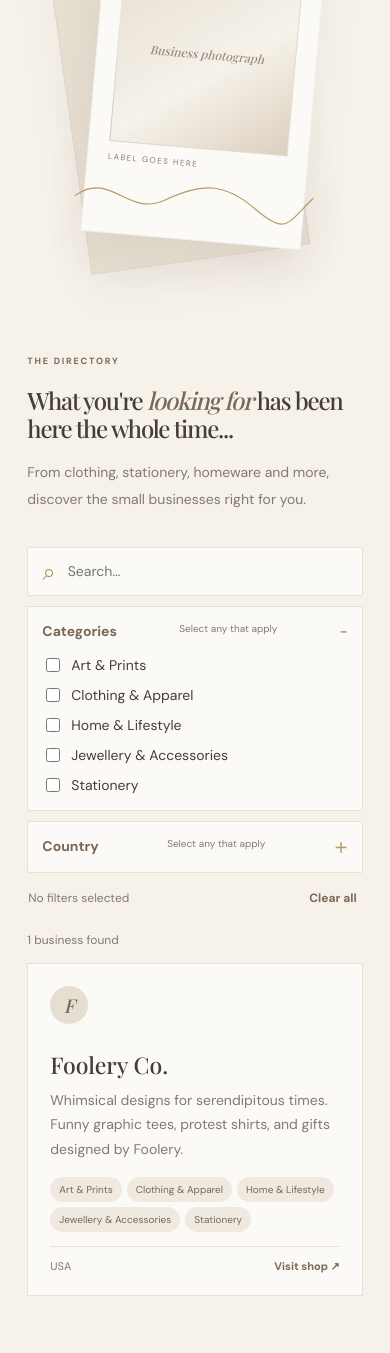
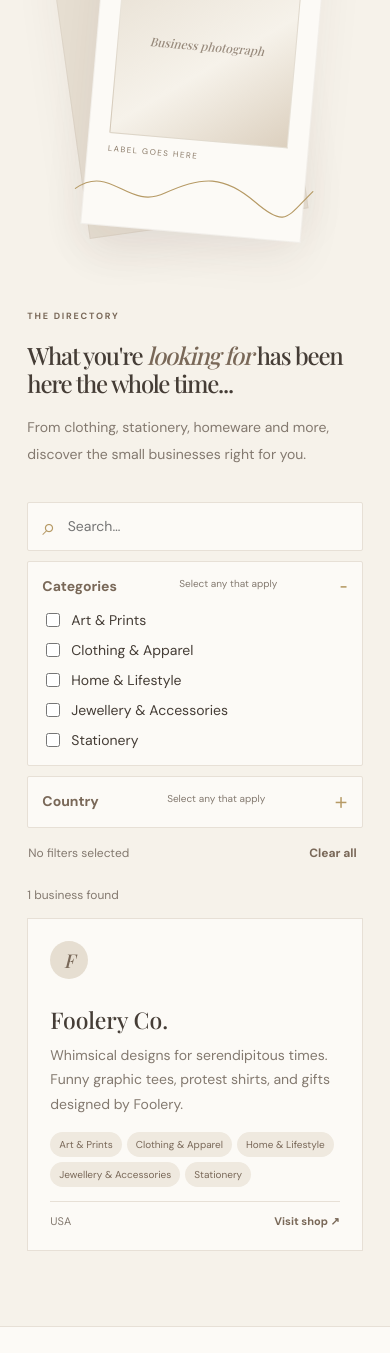
Before and after one commit to thetszodiac/invisible-string-directory, a plain HTML site: page index.html in a window 390 px wide. Shown: the part 744-2097 px from the top of the page. Drawn offline with nearby package versions, Linux system fonts and the light colour scheme; a web font is replaced by a local one.

Commit message:
Update styles.css

```diff
--- a/styles.css
+++ b/styles.css
@@ -859,7 +859,7 @@ h2 em {
   }
 
   .discover-section {
-    padding-top: 25px;
+    padding-top: 20px;
   }
 
   .section-heading {
@@ -947,7 +947,7 @@ h2 em {
 
   /* Keep the spotlight card below its heading on small screens. */
   .hero-art {
-    height: 490px;
+    height: 450px;
   }
 
   .spotlight-heading h2 {
@@ -958,7 +958,7 @@ h2 em {
   .spotlight-card {
     gap: 10px;
     top: 20%;
-    height: 66%;
+    height: 72%;
   }
 
   .paper-back {
```
